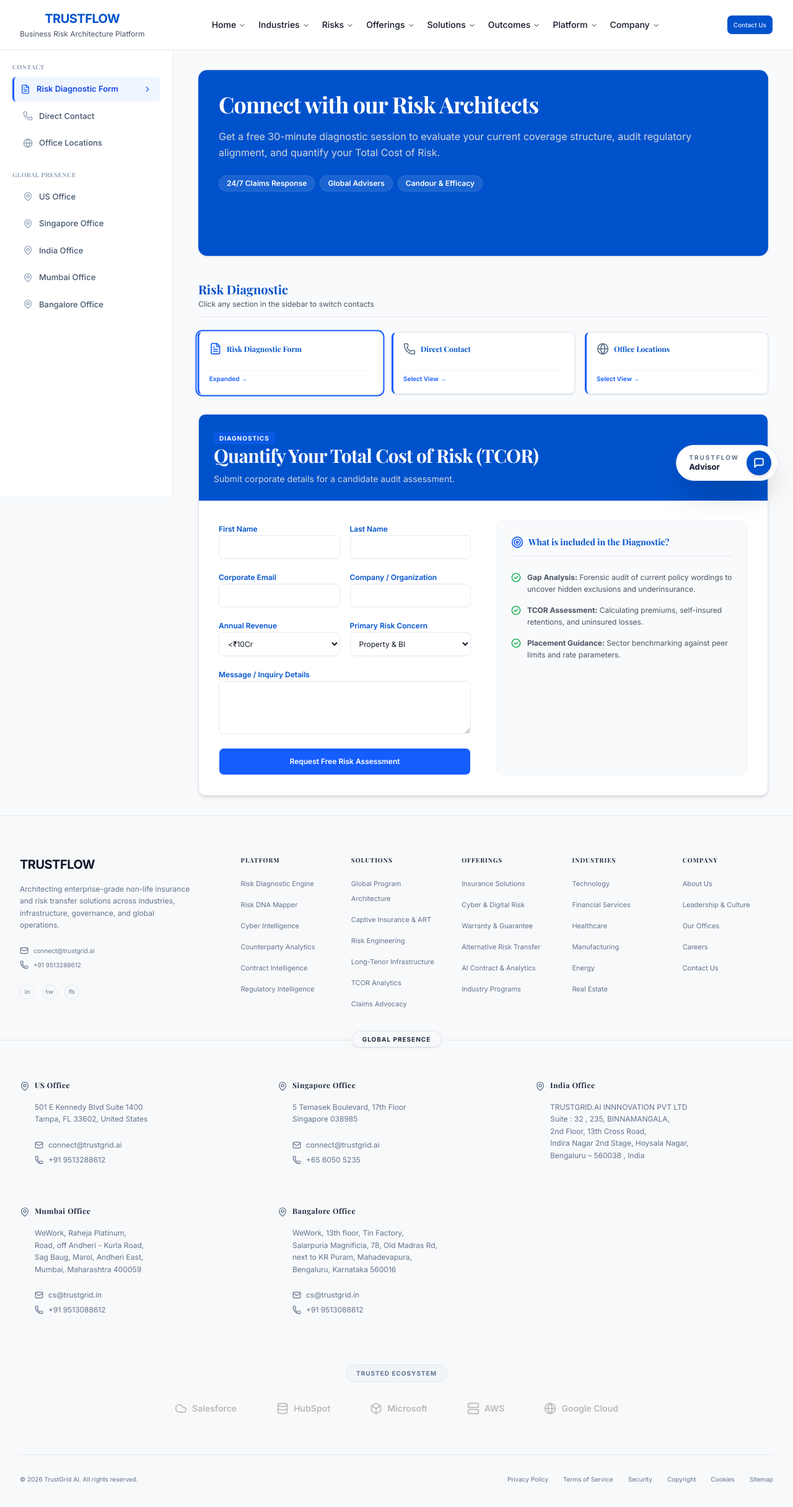
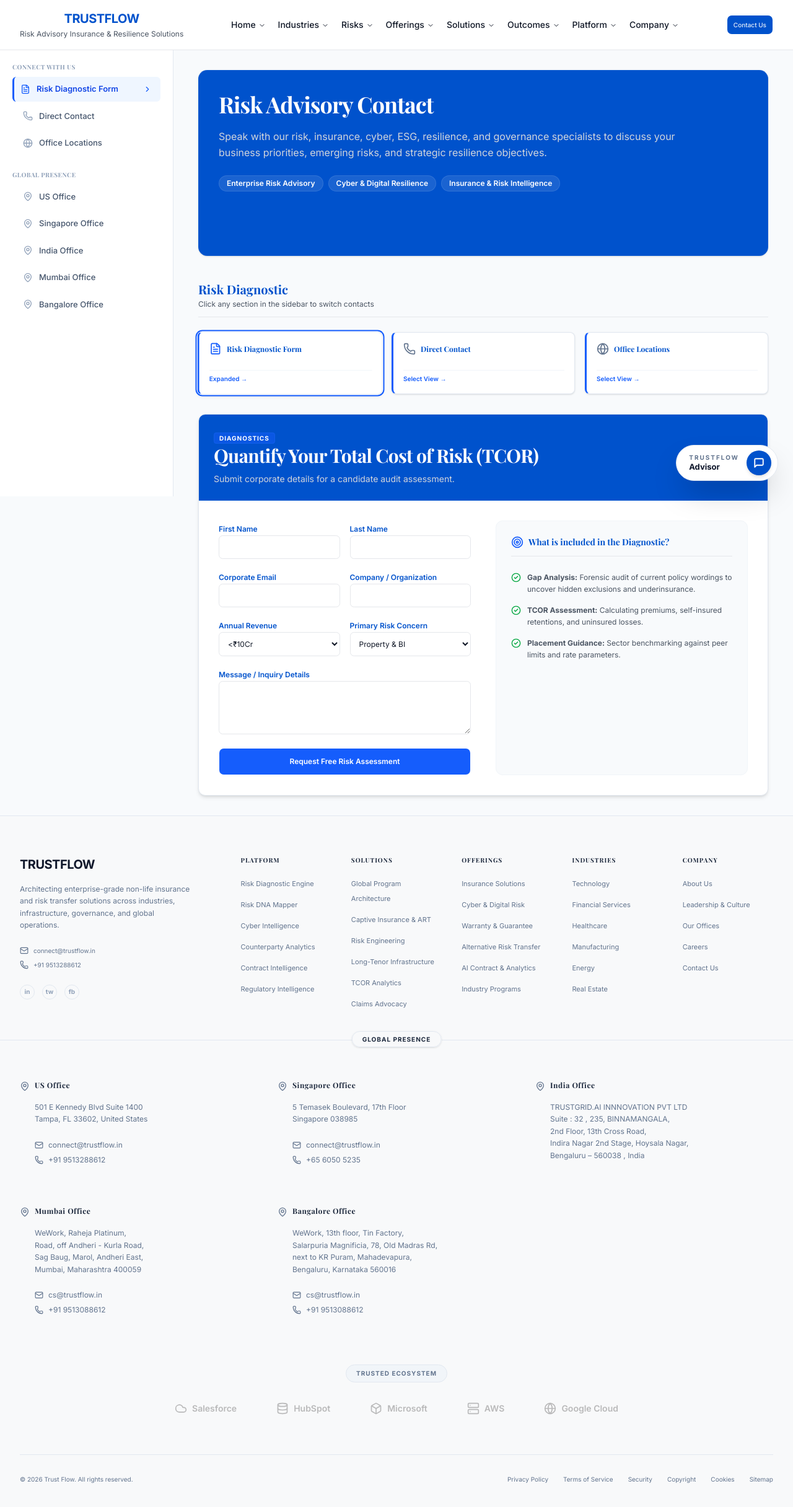
Before and after one commit to sathyadharsan/GLOBAL-BUSINESS-RISK-SOLUTIONS, a Next.js app: page /contact in a window 1280 px wide. Shown: the top 2432 px of the page at 62% size. Built offline with nearby package versions, Linux system fonts and the light colour scheme; a web font is replaced by a local one.

Commit message:
fix :updated trustgrid.ai to trustflow.in

```diff
--- a/src/app/about-us/page.tsx
+++ b/src/app/about-us/page.tsx
@@ -386,7 +386,7 @@
             <div className="flex-1 bg-slate-800/80 backdrop-blur rounded-xl border border-slate-700/50 p-6 flex flex-col items-center justify-center gap-2 text-center hover:bg-slate-800 transition-colors cursor-pointer">
               <Mail className="w-6 h-6 text-green-400" />
               <p className="text-xs font-bold uppercase tracking-wider text-slate-400">Email Us</p>
-              <p className="text-sm font-medium">connect@trustgrid.ai</p>
+              <p className="text-sm font-medium">connect@trustflow.in</p>
             </div>
             <div className="flex-1 bg-slate-800/80 backdrop-blur rounded-xl border border-slate-700/50 p-6 flex flex-col items-center justify-center gap-2 text-center hover:bg-slate-800 transition-colors cursor-pointer">
               <Phone className="w-6 h-6 text-purple-400" />
--- a/src/app/contact/page.tsx
+++ b/src/app/contact/page.tsx
@@ -23,7 +23,7 @@
 
 const groups: SidebarGroup[] = [
   {
-    label: "CONTACT",
+    label: "CONNECT WITH US",
     items: [
       { id: "diagnostic-form", label: "Risk Diagnostic Form", icon: FileText },
       { id: "hotline", label: "Direct Contact", icon: Phone },
@@ -133,9 +133,9 @@
       groups={groups}
       activeId={activeTab}
       onItemSelect={(id) => setActiveTab(id)}
-      heroTitle="Connect with our Risk Architects"
-      heroSubtitle="Get a free 30-minute diagnostic session to evaluate your current coverage structure, audit regulatory alignment, and quantify your Total Cost of Risk."
-      heroBadges={["24/7 Claims Response", "Global Advisers", "Candour & Efficacy"]}
+      heroTitle="Risk Advisory Contact"
+      heroSubtitle="Speak with our risk, insurance, cyber, ESG, resilience, and governance specialists to discuss your business priorities, emerging risks, and strategic resilience objectives."
+      heroBadges={["Enterprise Risk Advisory", "Cyber & Digital Resilience", "Insurance & Risk Intelligence"]}
     >
 
       {/* 1. Header */}
@@ -143,7 +143,7 @@
         <div>
           <h2 className="text-xl font-bold text-primary font-serif">
             {isForm && "Risk Diagnostic"}
-            {isHotline && "Claims & Direct Hotline"}
+            {isHotline && "Risk Advisory Contact"}
             {isLocations && "Global Operations Network"}
             {isOffice && offices[activeTab as keyof typeof offices]?.name}
           </h2>
@@ -190,19 +190,19 @@
           <div className="relative z-10 space-y-2 max-w-4xl">
             <span className="text-[10px] font-bold uppercase tracking-widest bg-blue-600/50 px-2 py-0.5 rounded border border-blue-500/20">
               {isForm && "Diagnostics"}
-              {isHotline && "Specialist Advocacy"}
+              {isHotline && "Enterprise Advisory"}
               {isLocations && "Office Locations"}
               {isOffice && "Office Details"}
             </span>
             <h2 className="text-2xl md:text-3xl font-bold tracking-tight font-serif leading-tight">
               {isForm && "Quantify Your Total Cost of Risk (TCOR)"}
-              {isHotline && "24/7 Emergency Claims Hotline"}
+              {isHotline && "Risk Advisory Contact"}
               {isLocations && "Our International Offices"}
               {isOffice && offices[activeTab as keyof typeof offices]?.name}
             </h2>
             <p className="text-sm text-gray-300">
               {isForm && "Submit corporate details for a candidate audit assessment."}
-              {isHotline && "Immediate technical response for complex, high-severity claims."}
+              {isHotline && "Strategic guidance for Enterprise Risk Management, Governance, and Operational Resilience."}
               {isLocations && "Serving clients across India, Singapore, and US."}
               {isOffice && "Contact details for direct office communication."}
             </p>
@@ -246,17 +246,17 @@
           {isHotline && (
             <div className="max-w-4xl space-y-6">
               <p className="text-sm text-slate-600 leading-relaxed">
-                When a major property fire, marine cargo loss, or cyber ransomware incident occurs, the first 48 hours are critical. GBRS provides direct access to senior claims adjusters and legal advocates.
+                When navigating complex regulatory landscapes, cyber threats, or systemic vulnerabilities, expert guidance is critical. TRUSTFLOW provides direct access to senior risk architects, ESG specialists, and business continuity advisors.
               </p>
 
               <div className="grid md:grid-cols-2 gap-6">
                 <Card className="border shadow-none bg-red-50/50 border-red-100 p-6">
                   <div className="flex items-center gap-2 text-red-700 font-bold mb-3">
                     <ShieldAlert className="w-5 h-5" />
-                    <h4>Claims Advocacy Hotline</h4>
+                    <h4>Risk Advisory Desk</h4>
                   </div>
                   <p className="text-xs text-red-900/80 leading-relaxed mb-4">
-                    For immediate dispatch of risk engineers, adjusters, and technical lawyers.
+                    For immediate consultation on Insurance Advisory, Cyber Risk mitigation, and Business Continuity planning.
                   </p>
                   <div className="text-lg font-bold text-red-700 font-mono">+1 (800) 555-LOSS</div>
                 </Card>
@@ -264,12 +264,12 @@
                 <Card className="border shadow-none bg-blue-50/50 border-blue-100 p-6">
                   <div className="flex items-center gap-2 text-blue-700 font-bold mb-3">
                     <Phone className="w-5 h-5" />
-                    <h4>General Enquiries</h4>
+                    <h4>Business Advisory Enquiries</h4>
                   </div>
                   <p className="text-xs text-blue-900/80 leading-relaxed mb-4">
-                    For client onboarding, broker registration, and billing questions.
+                    For Governance, Risk & Compliance (GRC) assessments, enterprise partnerships, and general consulting inquiries.
                   </p>
-                  <div className="text-lg font-bold text-blue-700 font-mono">connect@trustgrid.ai</div>
+                  <div className="text-lg font-bold text-blue-700 font-mono">connect@trustflow.in</div>
                 </Card>
               </div>
             </div>
--- a/src/app/risks/page.tsx
+++ b/src/app/risks/page.tsx
@@ -157,7 +157,7 @@
       <div className="mt-16 bg-slate-900 rounded-xl p-8 md:p-12 text-center text-white">
         <Shield className="h-12 w-12 text-blue-400 mx-auto mb-4" />
         <h3 className="text-2xl font-bold font-serif mb-3">
-          The World&apos;s Most Comprehensive Business Risk Architecture Platform
+          Risk Advisory Insurance & Resilience Solutions
         </h3>
         <p className="text-slate-300 max-w-2xl mx-auto mb-6">
           Our risk architects design intelligent protection strategies tailored to your organization&apos;s unique risk profile. AI-powered diagnostics, real-time threat intelligence, and board-level advisory.
--- a/src/components/layout/Footer.tsx
+++ b/src/components/layout/Footer.tsx
@@ -22,7 +22,7 @@
             <div className="space-y-2 pt-2">
               <div className="flex items-center gap-2 text-slate-500 hover:text-blue-600 transition-colors cursor-pointer">
                 <Mail className="w-3.5 h-3.5" />
-                <span className="text-[10px]">connect@trustgrid.ai</span>
+                <span className="text-[10px]">connect@trustflow.in</span>
               </div>
               <div className="flex items-center gap-2 text-slate-500 hover:text-blue-600 transition-colors cursor-pointer">
                 <Phone className="w-3.5 h-3.5" />
@@ -178,7 +178,7 @@
         {/* Bottom Bar */}
         <div className="flex flex-col md:flex-row items-center justify-between pt-8 border-t border-slate-200 text-[10px] text-slate-500 gap-4">
           <div>
-            &copy; {new Date().getFullYear()} TrustGrid AI. All rights reserved.
+            &copy; {new Date().getFullYear()} Trust Flow. All rights reserved.
           </div>
           <div className="flex flex-wrap justify-center gap-4 md:gap-6">
             <Link href="#" className="hover:text-slate-800 transition-colors">Privacy Policy</Link>
--- a/src/components/layout/Navbar.tsx
+++ b/src/components/layout/Navbar.tsx
@@ -476,7 +476,7 @@
               TRUSTFLOW
             </span>
             <span className="text-xs font-normal text-muted-foreground mt-1">
-              Business Risk Architecture Platform
+              Risk Advisory Insurance & Resilience Solutions
             </span>
           </Link>
         </div>
@@ -564,7 +564,7 @@
                       TRUSTFLOW
                     </span>
                     <span className="text-xs font-normal text-muted-foreground mt-1">
-                      Business Risk Architecture Platform
+                      Risk Advisory Insurance Resilience Solutions
                     </span>
                   </Link>
                 </div>
--- a/src/data/siteContent.ts
+++ b/src/data/siteContent.ts
@@ -527,14 +527,14 @@
     id: "us-office",
     name: "US Office",
     address: "501 E Kennedy Blvd Suite 1400\nTampa, FL 33602, United States",
-    email: "connect@trustgrid.ai",
+    email: "connect@trustflow.in",
     phone: "+91 9513288612"
   },
   {
     id: "singapore-office",
     name: "Singapore Office",
     address: "5 Temasek Boulevard, 17th Floor\nSingapore 038985",
-    email: "connect@trustgrid.ai",
+    email: "connect@trustflow.in",
     phone: "+65 6050 5235"
   },
   {
@@ -548,14 +548,14 @@
     id: "mumbai-office",
     name: "Mumbai Office",
     address: "WeWork, Raheja Platinum,\nRoad, off Andheri - Kurla Road,\nSag Baug, Marol, Andheri East,\nMumbai, Maharashtra 400059",
-    email: "cs@trustgrid.in",
+    email: "cs@trustflow.in",
     phone: "+91 9513088612"
   },
   {
     id: "bangalore-office",
     name: "Bangalore Office",
     address: "WeWork, 13th floor, Tin Factory,\nSalarpuria Magnificia, 78, Old Madras Rd,\nnext to KR Puram, Mahadevapura,\nBengaluru, Karnataka 560016",
-    email: "cs@trustgrid.in",
+    email: "cs@trustflow.in",
     phone: "+91 9513088612"
   }
 ];
```
